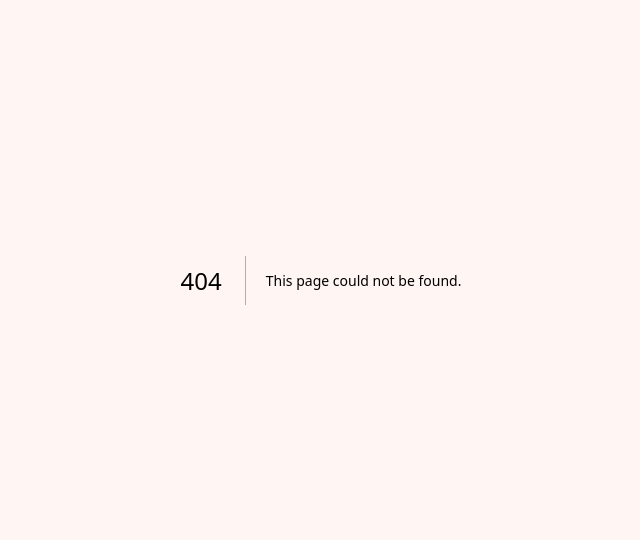
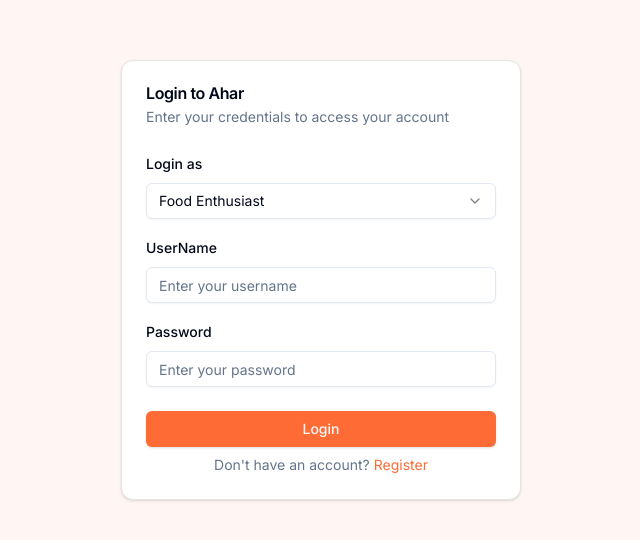
Before and after one commit to Learnathon-By-Geeky-Solutions/innovatrix, a Next.js app: page /auth/login in a window 1280 px wide. Before the commit this address had no page. Shown: the part 120-660 px from the top of the page, without its empty margins (319-959 px from the left). Built offline with nearby package versions, Linux system fonts and the light colour scheme.

Commit message:
login page and integrated

```diff
--- /dev/null
+++ b/app/auth/login/page.tsx
@@ -0,0 +1,164 @@
+/* eslint-disable @typescript-eslint/no-unused-vars */
+"use client"
+
+import { useState, FormEvent } from "react"
+import { useRouter } from "next/navigation"
+import Link from "next/link"
+import { Button } from "@/components/ui/button"
+import { Input } from "@/components/ui/input"
+import { Label } from "@/components/ui/label"
+import {
+  Card,
+  CardContent,
+  CardDescription,
+  CardHeader,
+  CardTitle,
+  CardFooter,
+} from "@/components/ui/card"
+import {
+  Select,
+  SelectContent,
+  SelectItem,
+  SelectTrigger,
+  SelectValue,
+} from "@/components/ui/select"
+import { useToast } from "@/components/ui/use-toast"
+import Cookies from "js-cookie"
+
+export default function LoginPage() {
+  const router = useRouter()
+  const { toast } = useToast()
+  const [isLoading, setIsLoading] = useState(false)
+  const [userType, setUserType] = useState<string>("user")
+  const [formData, setFormData] = useState({
+    username: "",
+    password: "",
+  })
+
+  async function onSubmit(event: FormEvent) {
+    event.preventDefault()
+    setIsLoading(true)
+
+    try {
+      if (!formData.username || !formData.password) {
+        throw new Error("Please fill in all fields")
+      }
+
+      const response = await fetch("http://localhost:8080/ahaar/customer/login", {
+        method: "POST",
+        headers: {
+          "Content-Type": "application/json",
+        },
+        body: JSON.stringify({
+          username: formData.username,
+          password: formData.password,
+        }),
+      })
+
+      if (!response.ok) {
+        throw new Error("Failed to login")
+      }
+
+      const data = await response.json()
+
+      // Set cookies with proper options
+      Cookies.set('token', data.token, { path: '/', sameSite: 'strict' })
+      Cookies.set('userType', userType, { path: '/', sameSite: 'strict' })
+
+      toast({
+        title: "Success",
+        description: "You have been logged in successfully.",
+        variant: "default",
+      })
+
+      // Force a hard navigation
+      window.location.href = userType === "owner" ? "/owner/dashboard" : "/home"
+
+    } catch (error) {
+      toast({
+        title: "Error",
+        description: error instanceof Error ? error.message : "Something went wrong. Please try again.",
+        variant: "destructive",
+      })
+    } finally {
+      setIsLoading(false)
+    }
+  }
+
+  const handleInputChange = (e: React.ChangeEvent<HTMLInputElement>) => {
+    const { id, value } = e.target
+    setFormData(prev => ({
+      ...prev,
+      [id]: value
+    }))
+  }
+
+  return (
+    <div className="min-h-screen flex items-center justify-center bg-[#FFF5F2]">
+      <Card className="w-[400px]">
+        <CardHeader>
+          <CardTitle>Login to Ahar</CardTitle>
+          <CardDescription>
+            Enter your credentials to access your account
+          </CardDescription>
+        </CardHeader>
+        <form onSubmit={onSubmit}>
+          <CardContent className="space-y-4">
+            <div className="space-y-2">
+              <Label htmlFor="userType">Login as</Label>
+              <Select
+                value={userType}
+                onValueChange={setUserType}
+              >
+                <SelectTrigger>
+                  <SelectValue placeholder="Select user type" />
+                </SelectTrigger>
+                <SelectContent>
+                  <SelectItem value="user">Food Enthusiast</SelectItem>
+                  <SelectItem value="owner">Restaurant Owner</SelectItem>
+                </SelectContent>
+              </Select>
+            </div>
+            <div className="space-y-2">
+              <Label htmlFor="username">UserName</Label>
+              <Input
+                id="username"
+                type="username"
+                required
+                value={formData.username}
+                onChange={handleInputChange}
+                placeholder="Enter your username"
+              />
+            </div>
+            <div className="space-y-2">
+              <Label htmlFor="password">Password</Label>
+              <Input
+                id="password"
+                type="password"
+                required
+                value={formData.password}
+                onChange={handleInputChange}
+                placeholder="Enter your password"
+              />
+            </div>
+          </CardContent>
+          <CardFooter className="flex flex-col space-y-2">
+            <Button
+              type="submit"
+              className="w-full bg-[#FF6B35] hover:bg-[#FF8B55]"
+              disabled={isLoading}
+            >
+              {isLoading ? "Logging in..." : "Login"}
+            </Button>
+            <p className="text-sm text-center text-muted-foreground">
+              Don&apos;t have an account?{" "}
+              <Link href="/auth/register" className="text-[#FF6B35] hover:underline">
+                Register
+              </Link>
+            </p>
+          </CardFooter>
+        </form>
+      </Card>
+    </div>
+  )
+}
```
